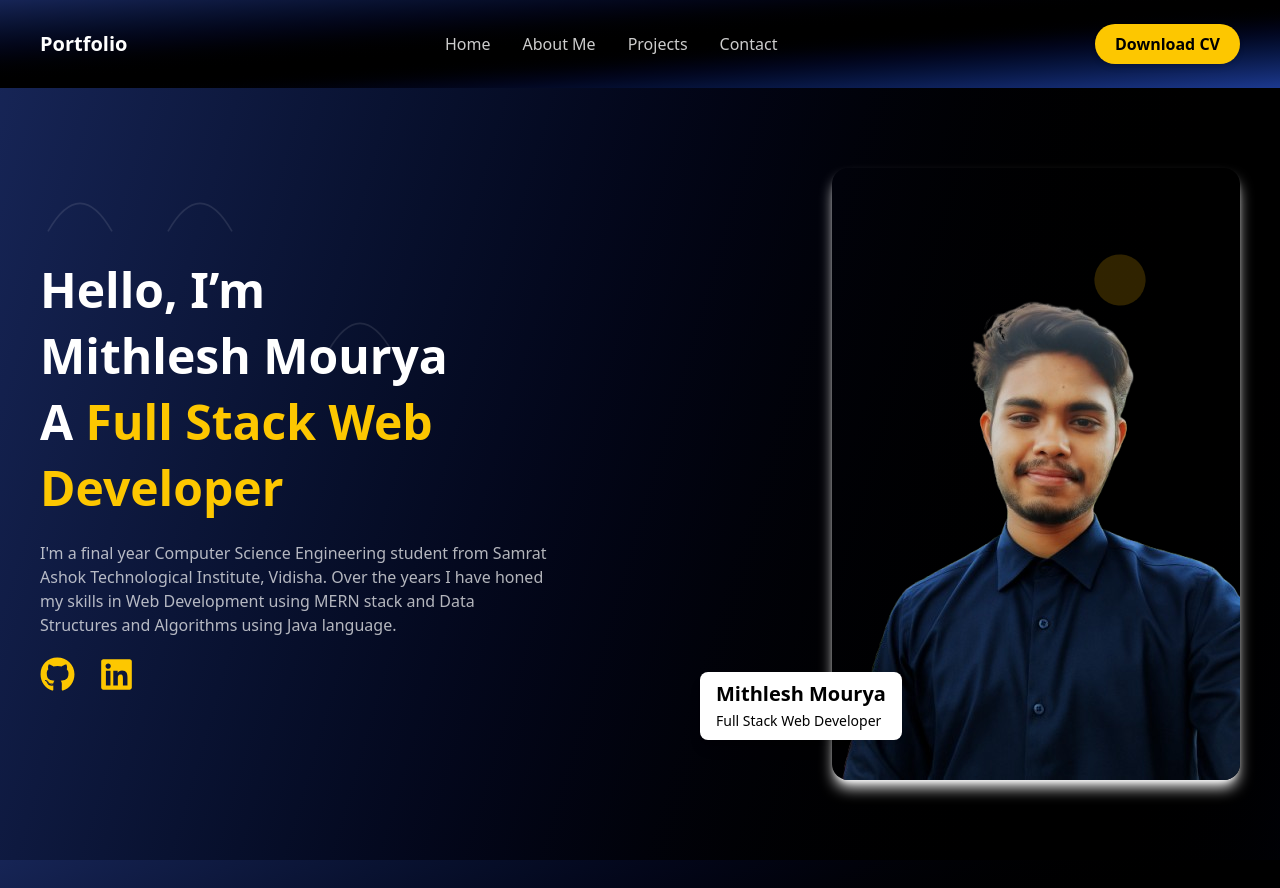
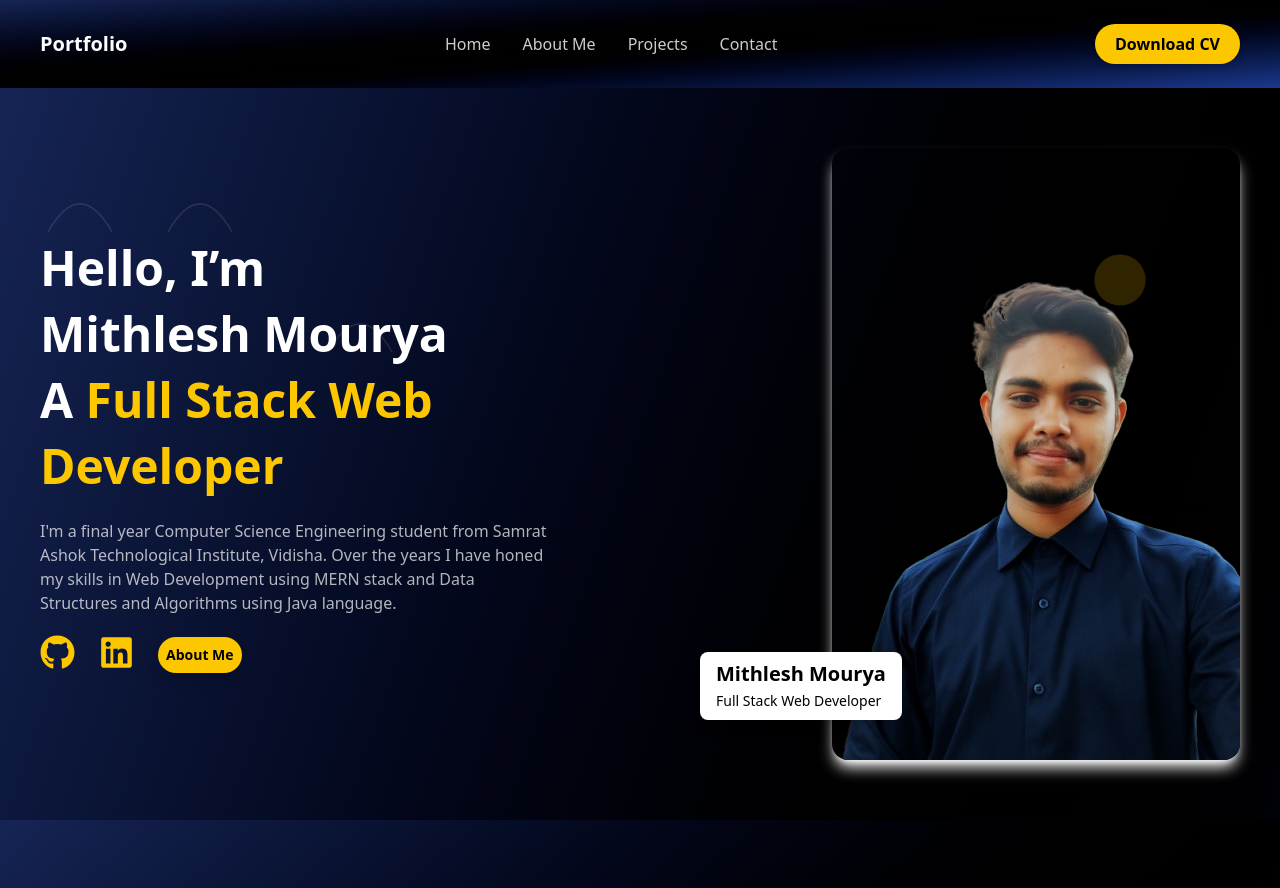
Before and after one commit to Mithlesh341/portfolio, a React (Vite) app in the folder portfolio/: page / in a window 1280 px wide. Shown: the top 888 px of the page. Built offline with nearby package versions, Linux system fonts and the light colour scheme.

Commit message:
imagecorrection

```diff
--- a/portfolio/src/components/HeroSection.jsx
+++ b/portfolio/src/components/HeroSection.jsx
@@ -56,7 +56,7 @@ export default function HeroSection() {
         <circle cx="100" cy="100" r="80" />
       </motion.svg>
 
-      <div className="grid md:grid-cols-2 gap-10 items-center px-10 py-20 relative z-10">
+      <div className="grid md:grid-cols-2 gap-10 items-center px-10 py-15 relative z-10">
 
         <motion.div
           initial={{ opacity: 0, x: -50 }}
@@ -101,6 +101,16 @@ export default function HeroSection() {
             >
               <FaLinkedin size={35} />
             </a>
+
+        <a href="/about">
+          <button className="bg-yellow-400 text-black px-2 py-2 rounded-full text-sm font-bold shadow-lg hover:bg-yellow-500 cursor-pointer">
+            About Me
+          </button>
+        </a>
+
+
+
+
           </motion.div>
         </motion.div>
 
@@ -130,7 +140,7 @@ export default function HeroSection() {
         </motion.div>
       </div>
 
-      <About />
+
       <Projects/>
       <SkillsSection />
       <Contact />
```
